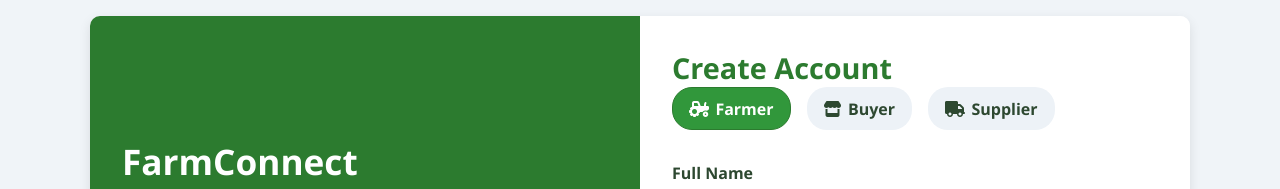
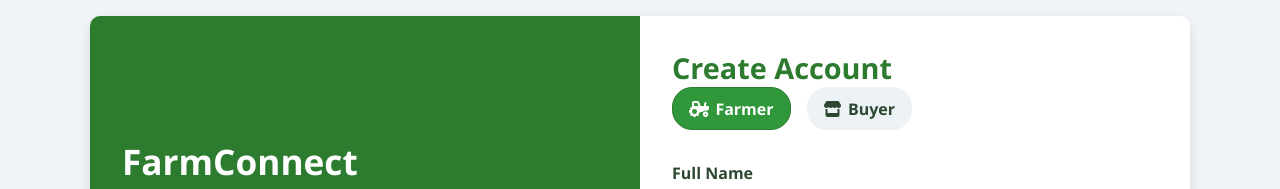
Before and after one commit to Agile-25-1P/FarmConnect, a website: page pages/Auth/register.html in a window 1280 px wide. Shown: the top 189 px of the page. Drawn offline with Linux system fonts and the light colour scheme.

Commit message:
Fixed-Register page

```diff
--- a/pages/Auth/register.html
+++ b/pages/Auth/register.html
@@ -32,8 +32,6 @@
                     <label for="farmer"><i class="fas fa-tractor"></i> Farmer</label>
                     <input type="radio" id="buyer" name="userType" value="buyer">
                     <label for="buyer"><i class="fas fa-store"></i> Buyer</label>
-                    <input type="radio" id="supplier" name="userType" value="supplier">
-                    <label for="supplier"><i class="fas fa-truck"></i> Supplier</label>
                 </div>
                 <div class="form-group">
                     <label for="fullName">Full Name</label>
```
